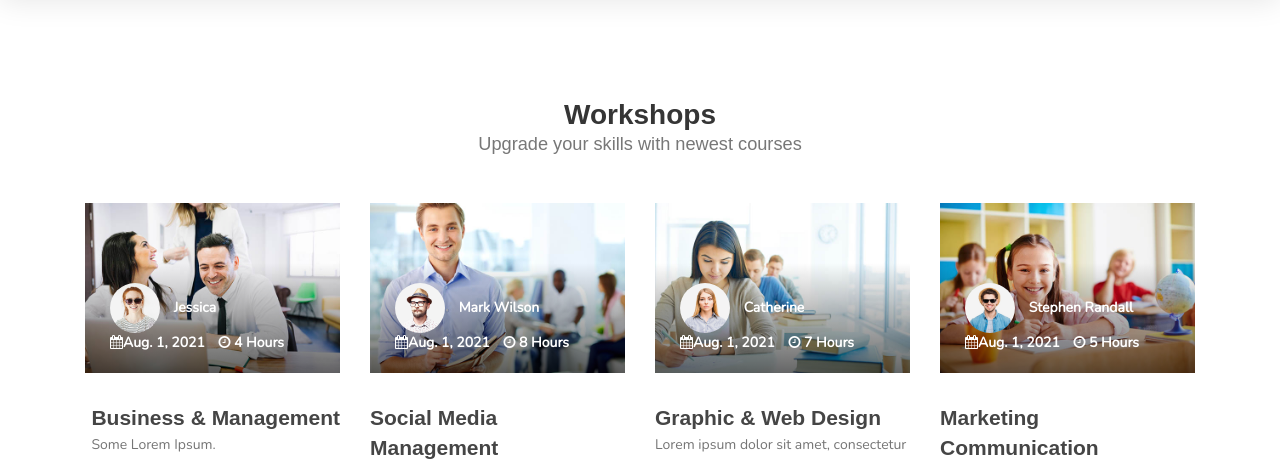
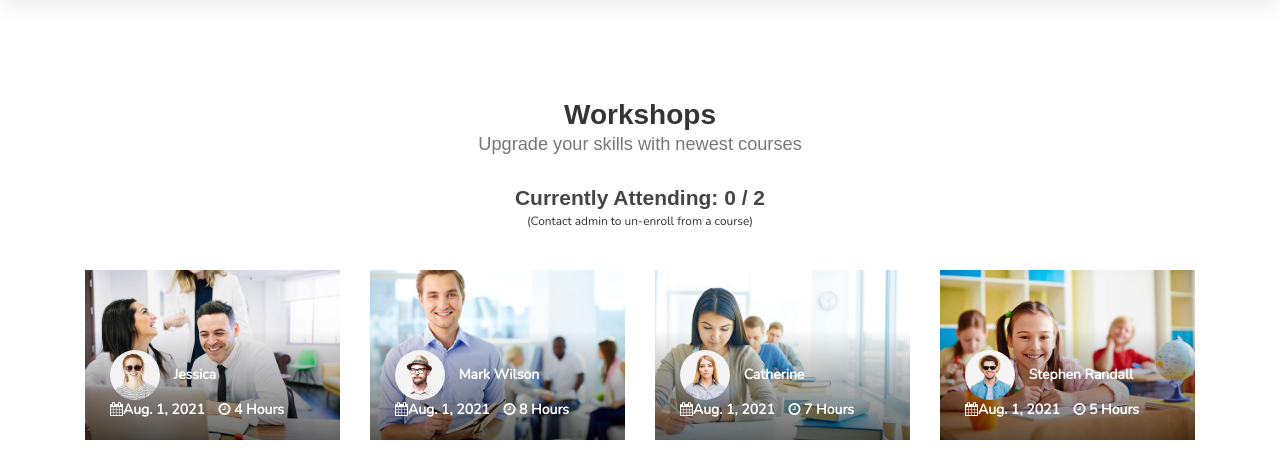
Before and after one commit to Conisoft-Dev/Conisoft, a Django app: page /workshops in a window 1280 px wide. Shown: the part 75-535 px from the top of the page. Run offline with Django 3.2, Linux system fonts and the light colour scheme; a user stored in the database is signed in; data comes from the database, SQL or seed files in the repository; both versions use the stored data as it was after the commit; some libraries are stand-ins or nearby versions; some web fonts are replaced.

Commit message:
Show attended workshops to user

```diff
--- a/Conisoft/templates/workshops.html
+++ b/Conisoft/templates/workshops.html
@@ -10,6 +10,14 @@
             <div class="col-md-12 col-sm-12">
                 <div class="section-title">
                     <h2>Workshops <small>Upgrade your skills with newest courses</small></h2>
+                    <h3>Currently Attending:
+                        {% if user.course_1_id == 0 and user.course_2_id == 0 %} 0
+                        {% elif user.course_1_id != 0 and user.course_2_id == 0 %} 1
+                        {% else %} 2
+                        {% endif %}
+                        / 2
+                    </h3>
+                    <small>(Contact admin to un-enroll from a course)</small>
                 </div>
 
                 {% for object in courses %}
```
Also changed, not shown: Conisoft/db.sqlite3.
